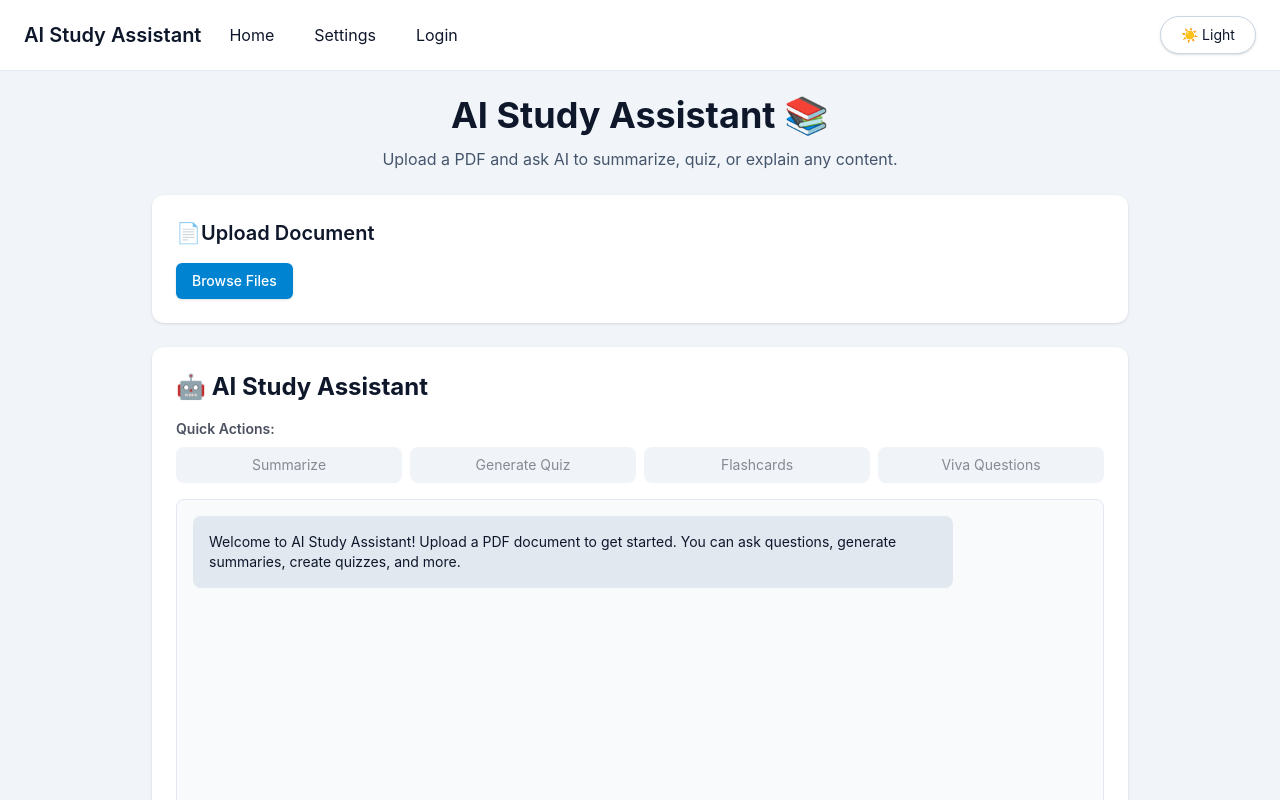
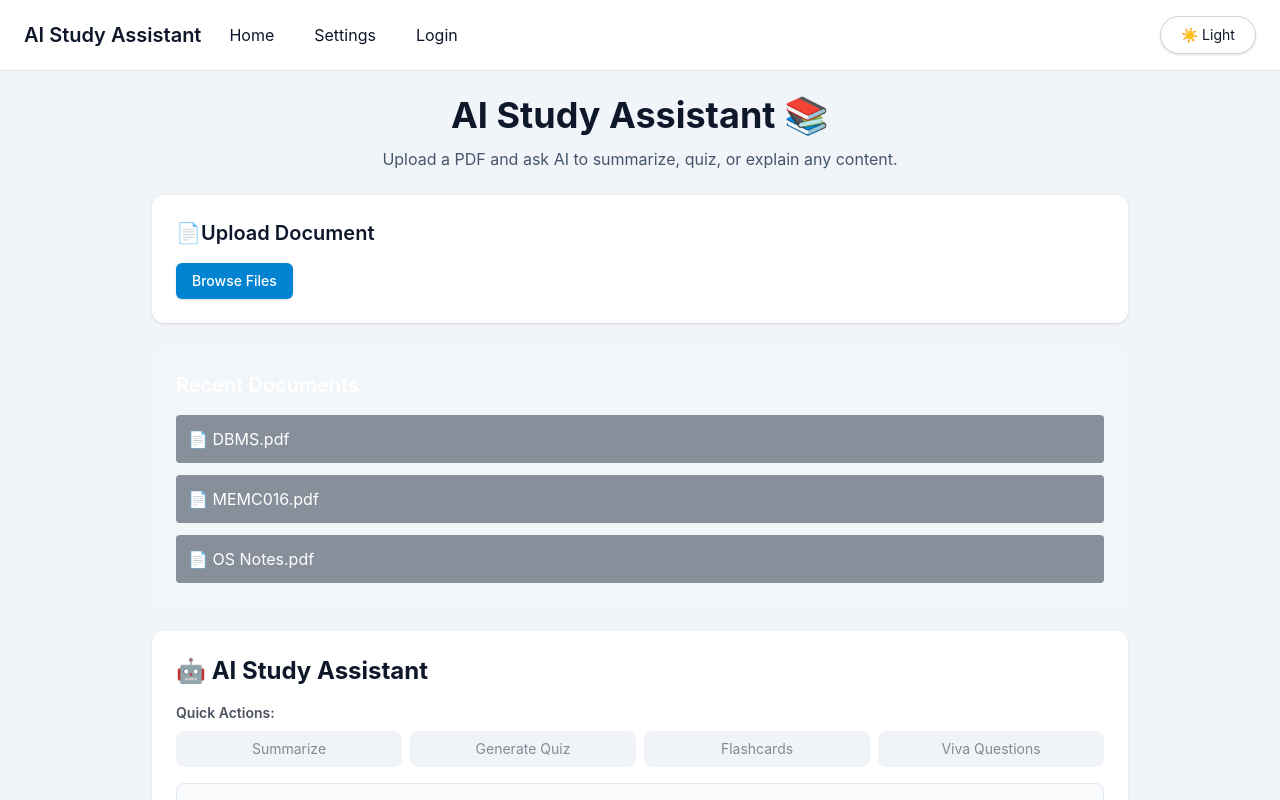
Before and after one commit to ARUN-PS00/ai-study-assistant, a React (Vite) app: page /home in a window 1280 px wide. Shown: the top 800 px of the page. Built offline with nearby package versions, Linux system fonts and the light colour scheme; no server answers.

Commit message:
Add Recent Documents UI

```diff
--- /dev/null
+++ b/src/components/RecentDocuments.jsx
@@ -0,0 +1,28 @@
+function RecentDocuments() {
+  const documents = [
+    "DBMS.pdf",
+    "MEMC016.pdf",
+    "OS Notes.pdf",
+  ];
+
+  return (
+    <div className="bg-white/10 backdrop-blur rounded-xl p-6">
+      <h2 className="text-xl font-semibold mb-4 text-white">
+        Recent Documents
+      </h2>
+
+      <div className="space-y-3">
+        {documents.map((doc, index) => (
+          <div
+            key={index}
+            className="p-3 rounded bg-slate-800/50 text-white"
+          >
+            📄 {doc}
+          </div>
+        ))}
+      </div>
+    </div>
+  );
+}
+
+export default RecentDocuments;
--- a/src/pages/Home.jsx
+++ b/src/pages/Home.jsx
@@ -1,3 +1,4 @@
+import RecentDocuments from "../components/RecentDocuments";
 import FileUpload from "../components/FileUpload";
 import ChatBox from "../components/ChatBox";
 import { useState } from "react";
@@ -36,7 +37,7 @@ function Home({ theme }) {
           setDocumentCount={() => {}}
           setDocumentText={setDocumentText}
         />
-
+<RecentDocuments />
         {/* Chat Interface */}
         <ChatBox theme={theme} documentText={documentText} />
       </div>
```
